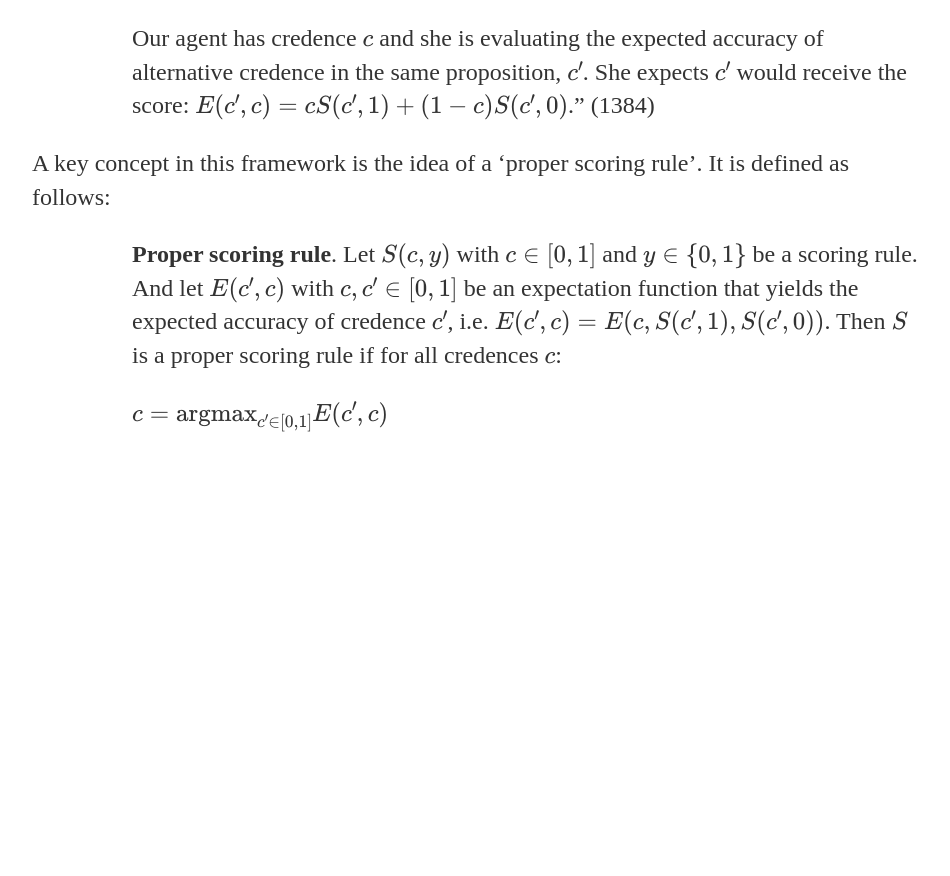
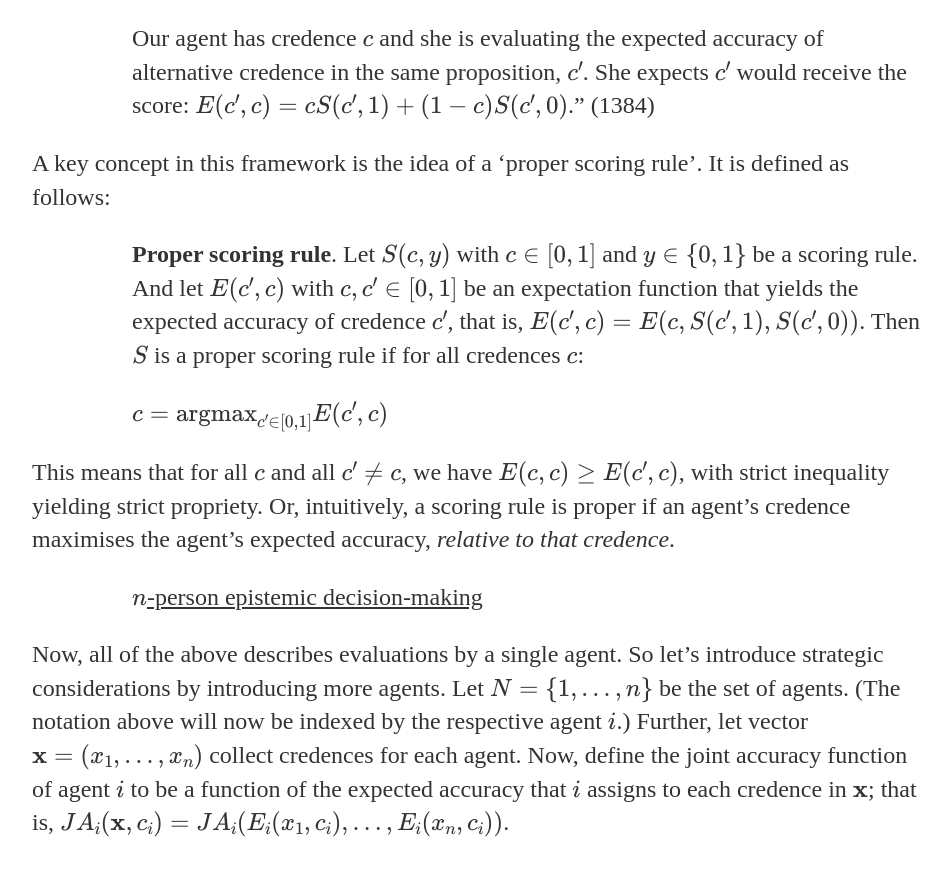
Before and after one commit to uzunovam/uzunovam, a Jekyll site: the page built from _posts/2020-07-22-kevin-zollman-on-game-theory-and-epistemology.md, in a window 1280 px wide and 900 px high, scrolled down 1516 px. Shown: the top 876 px of the window, without its empty margins (160-1110 px from the left). Built offline with Jekyll 4.4.1, drawn with Linux system fonts in a browser that asks for light colours; before the commit the page ends 2008 px from its top, so only the background shows below that.

Commit message:
Update 2020-07-22-kevin-zollman-on-game-theory-and-epistemology.md

```diff
--- a/_posts/2020-07-22-kevin-zollman-on-game-theory-and-epistemology.md
+++ b/_posts/2020-07-22-kevin-zollman-on-game-theory-and-epistemology.md
@@ -18,5 +18,11 @@ date: 2020-07-22
 
 <p>A key concept in this framework is the idea of a ‘proper scoring rule’. It is defined as follows:</p>
 
-<p style="padding-left:100px;"><strong>Proper scoring rule</strong>. Let \(S(c, y)\) with \(c \in [0, 1]\) and \(y \in \{0, 1\}\) be a scoring rule. And let \(E(c^{\prime}, c)\) with \(c, c^{\prime} \in [0,1]\) be an expectation function that yields the expected accuracy of credence \(c^{\prime}\), i.e. \(E(c^{\prime}, c) = E(c, S(c^{\prime}, 1), S(c^{\prime}, 0))\). Then \(S\) is a proper scoring rule if for all credences \(c\):</p>
+<p style="padding-left:100px;"><strong>Proper scoring rule</strong>. Let \(S(c, y)\) with \(c \in [0, 1]\) and \(y \in \{0, 1\}\) be a scoring rule. And let \(E(c^{\prime}, c)\) with \(c, c^{\prime} \in [0,1]\) be an expectation function that yields the expected accuracy of credence \(c^{\prime}\), that is, \(E(c^{\prime}, c) = E(c, S(c^{\prime}, 1), S(c^{\prime}, 0))\). Then \(S\) is a proper scoring rule if for all credences \(c\):</p>
 <p style="padding-left:100px;">\(c = \text{argmax}_{c^{\prime} \in [0,1]} E(c^{\prime}, c)\)</p>
+
+<p>This means that for all \(c\) and all \(c^{\prime} \neq c\), we have \(E(c, c) \geq E(c^{\prime}, c)\), with strict inequality yielding strict propriety. Or, intuitively, a scoring rule is proper if an agent’s credence maximises the agent’s expected accuracy, <cite>relative to that credence</cite>.</p>
+
+<p style="padding-left:100px;"><u>\(n\)-person epistemic decision-making</u></p>
+
+<p>Now, all of the above describes evaluations by a single agent. So let’s introduce strategic considerations by introducing more agents. Let \(N = \{1, \dots, n\}\) be the set of agents. (The notation above will now be indexed by the respective agent \(i\).) Further, let vector \(\mathbf{x} = (x_{1}, \dots, x_{n})\) collect credences for each agent. Now, define the joint accuracy function of agent \(i\) to be a function of the expected accuracy that \(i\) assigns to each credence in \(\mathbf{x}\); that is, \(JA_{i}(\mathbf{x}, c_{i}) = JA_{i}(E_{i}(x_{1}, c_{i}), \dots, E_{i}(x_{n}, c_{i}))\). </p>
```
